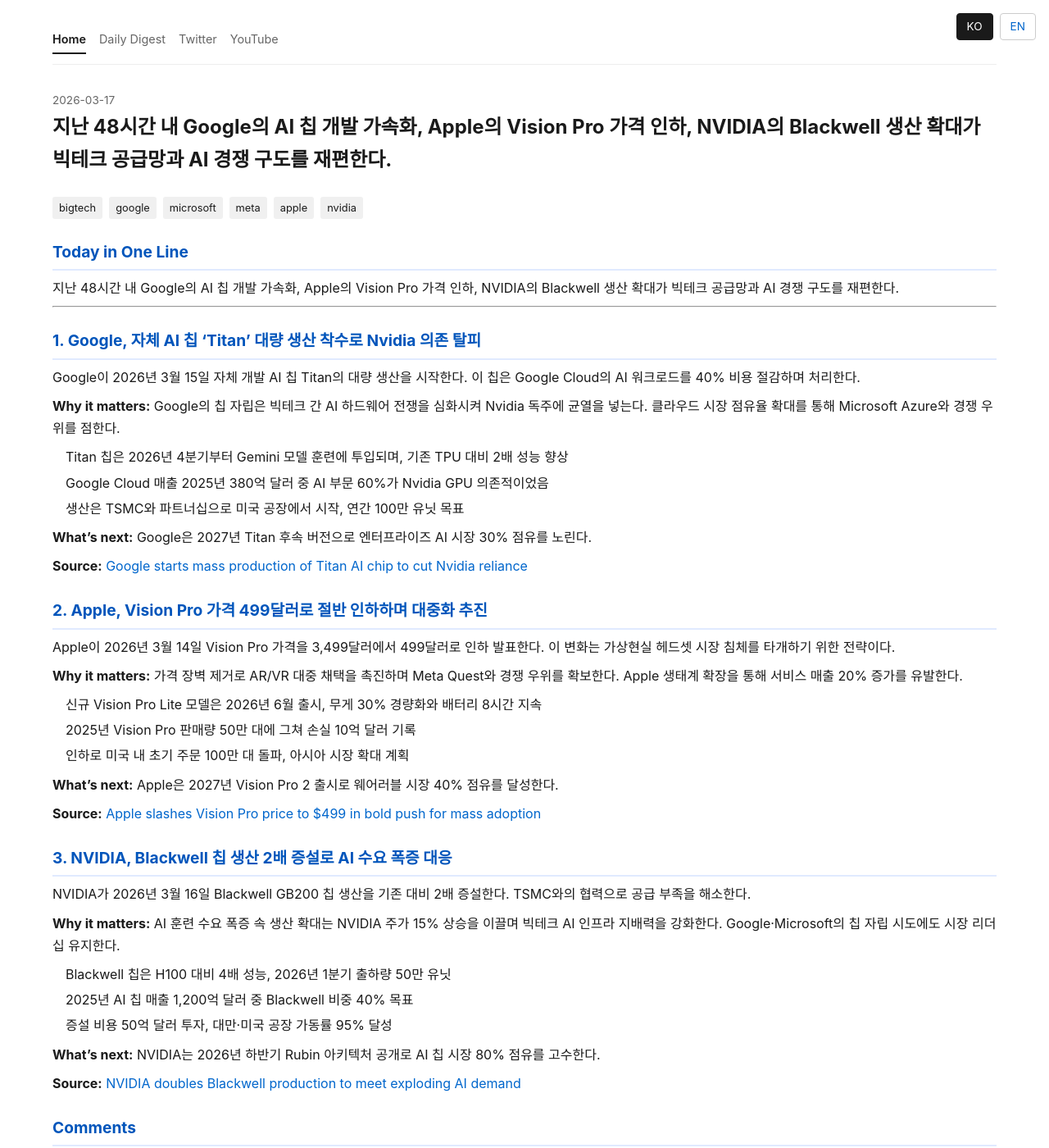
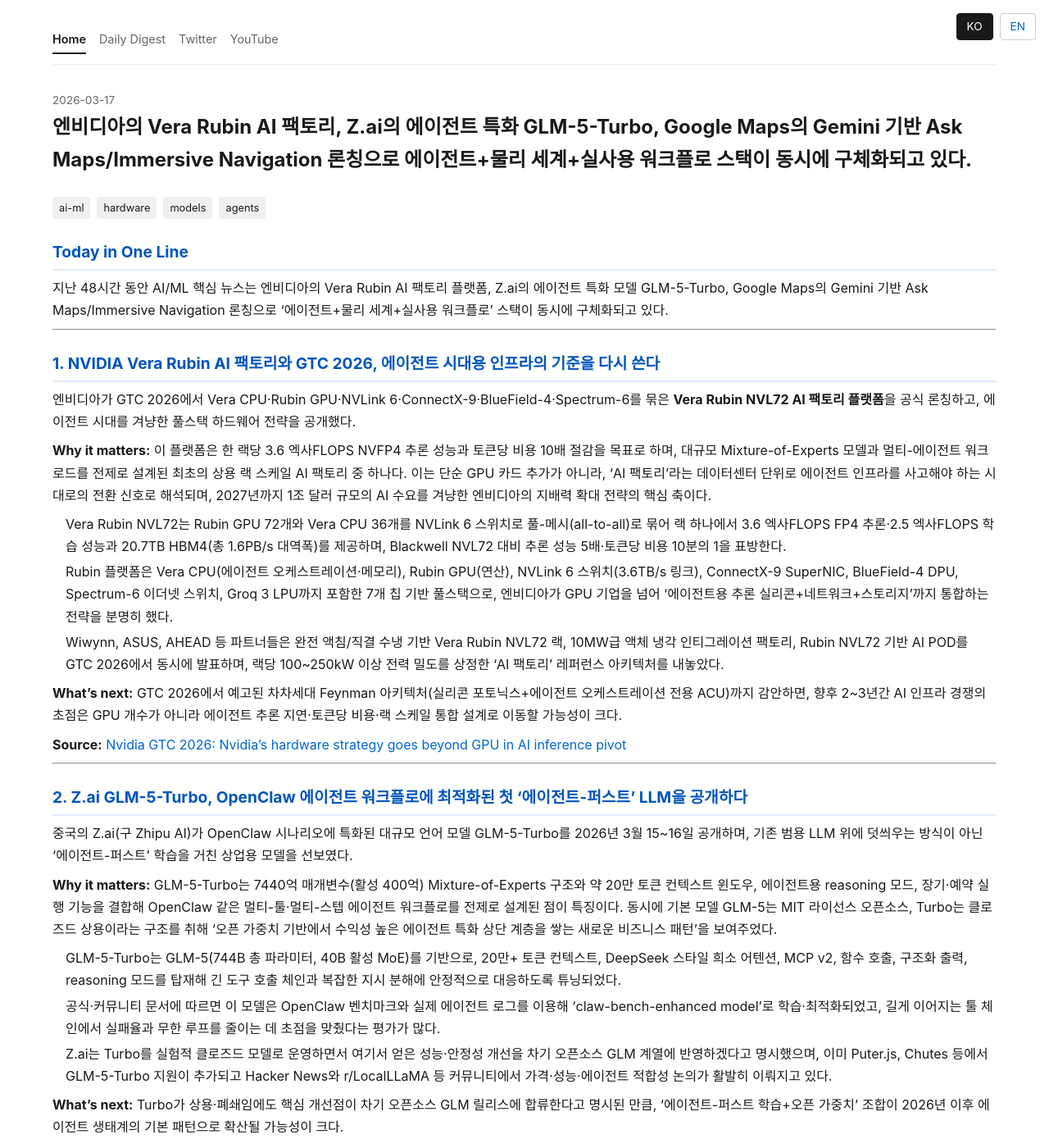
Before and after one commit to paulseongminpark/tech-review, a Jekyll site: the page built from _posts/ko/2026-03-17-daily-tech-review.md, in a window 1280 px wide and 1400 px high. Shown: the whole window at 82% size. Built offline with Jekyll 4.4.1, drawn with Linux system fonts in a browser that asks for light colours; some of the changed text lies outside the part shown.

Commit message:
[tech-review] 2026-03-17 포스트 교체 (Perplexity 할루시네이션 → 실제 뉴스)

```diff
--- a/_data/sections/2026-03-17-ko.json
+++ b/_data/sections/2026-03-17-ko.json
@@ -2,47 +2,42 @@
   "date": "2026-03-17",
   "lang": "ko",
   "post_url": "/ko/2026/03/17/daily-tech-review/",
-  "post_title": "지난 48시간 내 Google의 AI 칩 개발 가속화, Apple의 Vision Pro 가격 인하, NVIDIA의 Blackwell 생산 확대가 빅테크 공급망과 AI 경쟁 구도를 재편한다.",
+  "post_title": "엔비디아의 Vera Rubin AI 팩토리, Z.ai의 에이전트 특화 GLM-5-Turbo, Google Maps의 Gemini 기반 Ask Maps/Immersive Navigation 론칭으로 에이전트+물리 세계+실사용 워크플로 스택이 동시에 구체화되고 있다.",
   "source_type": "perplexity",
   "sections": [
     {
       "index": 1,
-      "title": "Google, 자체 AI 칩 'Titan' 대량 생산 착수로 Nvidia 의존 탈피",
-      "lead": "Google이 2026년 3월 15일 자체 개발 AI 칩 Titan의 대량 생산을 시작한다. 이 칩은 Google Cloud의 AI 워크로드를 40% 비용 절감하며 처리한다.",
+      "title": "NVIDIA Vera Rubin AI 팩토리와 GTC 2026, 에이전트 시대용 인프라의 기준을 다시 쓴다",
+      "lead": "엔비디아가 GTC 2026에서 Vera CPU·Rubin GPU·NVLink 6·ConnectX-9·BlueField-4·Spectrum-6를 묶은 **Vera Rubin NVL72 AI 팩토리 플랫폼**을 공식 론칭하고, 에이전트 시대를 겨냥한 풀스택 하드웨어 전략을 공개했다.",
       "tags": [
-        "google",
-        "microsoft",
-        "meta",
-        "apple",
+        "ai-models",
+        "agents",
         "nvidia"
       ],
-      "anchor": "google-자체-ai-칩-titan-대량-생산-착수로-nvidia-의존-탈피"
+      "anchor": "nvidia-vera-rubin-ai-팩토리와-gtc-2026-에이전트-시대용-인프라의-기준을-다시-쓴다"
     },
     {
       "index": 2,
-      "title": "Apple, Vision Pro 가격 499달러로 절반 인하하며 대중화 추진",
-      "lead": "Apple이 2026년 3월 14일 Vision Pro 가격을 3,499달러에서 499달러로 인하 발표한다. 이 변화는 가상현실 헤드셋 시장 침체를 타개하기 위한 전략이다.",
+      "title": "Z.ai GLM-5-Turbo, OpenClaw 에이전트 워크플로에 최적화된 첫 '에이전트-퍼스트' LLM을 공개하다",
+      "lead": "중국의 Z.ai(구 Zhipu AI)가 OpenClaw 시나리오에 특화된 대규모 언어 모델 GLM-5-Turbo를 2026년 3월 15~16일 공개하며, 기존 범용 LLM 위에 덧씌우는 방식이 아닌 '에이전트-퍼스트' 학습을 거친 상업용 모델을 선보였다.",
       "tags": [
-        "google",
-        "microsoft",
-        "meta",
-        "apple",
-        "nvidia"
+        "ai-models",
+        "agents",
+        "llm"
       ],
-      "anchor": "apple-vision-pro-가격-499달러로-절반-인하하며-대중화-추진"
+      "anchor": "zai-glm-5-turbo-openclaw-에이전트-워크플로에-최적화된-첫-에이전트-퍼스트-llm을-공개하"
     },
     {
       "index": 3,
-      "title": "NVIDIA, Blackwell 칩 생산 2배 증설로 AI 수요 폭증 대응",
-      "lead": "NVIDIA가 2026년 3월 16일 Blackwell GB200 칩 생산을 기존 대비 2배 증설한다. TSMC와의 협력으로 공급 부족을 해소한다.",
+      "title": "Google Maps, Gemini 기반 Ask Maps와 Immersive Navigation으로 '대화형 내비게이션' 시대로 들어가다",
+      "lead": "Google이 Gemini 모델을 Google Maps에 본격 통합해 대화형 검색 기능 'Ask Maps'와 3D 'Immersive Navigation'을 론칭하며, 지도·길찾기 경험을 지난 10여 년 중 가장 큰 폭으로 개편했다.",
       "tags": [
-        "google",
-        "microsoft",
-        "meta",
-        "apple",
-        "nvidia"
+        "ai-models",
+        "agents",
+        "ma",
+        "google"
       ],
-      "anchor": "nvidia-blackwell-칩-생산-2배-증설로-ai-수요-폭증-대응"
+      "anchor": "google-maps-gemini-기반-ask-maps와-immersive-navigation으로-대화형-내"
     }
   ]
 }
--- a/_posts/ko/2026-03-17-daily-tech-review.md
+++ b/_posts/ko/2026-03-17-daily-tech-review.md
@@ -1,58 +1,62 @@
 ---
 layout: post
-title: "지난 48시간 내 Google의 AI 칩 개발 가속화, Apple의 Vision Pro 가격 인하, NVIDIA의 Blackwell 생산 확대가 빅테크 공급망과 AI 경쟁 구도를 재편한다."
+title: "엔비디아의 Vera Rubin AI 팩토리, Z.ai의 에이전트 특화 GLM-5-Turbo, Google Maps의 Gemini 기반 Ask Maps/Immersive Navigation 론칭으로 에이전트+물리 세계+실사용 워크플로 스택이 동시에 구체화되고 있다."
 date: 2026-03-17
 lang: ko
 permalink: /ko/2026/03/17/daily-tech-review/
 pair: 2026-03-17-daily-tech-review
-tags: ["bigtech", "google", "microsoft", "meta", "apple", "nvidia"]
+tags: ["ai-ml", "hardware", "models", "agents"]
 ---
 
 ## Today in One Line
-지난 48시간 내 Google의 AI 칩 개발 가속화, Apple의 Vision Pro 가격 인하, NVIDIA의 Blackwell 생산 확대가 빅테크 공급망과 AI 경쟁 구도를 재편한다.
+지난 48시간 동안 AI/ML 핵심 뉴스는 엔비디아의 Vera Rubin AI 팩토리 플랫폼, Z.ai의 에이전트 특화 모델 GLM-5-Turbo, Google Maps의 Gemini 기반 Ask Maps/Immersive Navigation 론칭으로 '에이전트+물리 세계+실사용 워크플로' 스택이 동시에 구체화되고 있다.
 
 ---
 
-## 1. Google, 자체 AI 칩 'Titan' 대량 생산 착수로 Nvidia 의존 탈피
+## 1. NVIDIA Vera Rubin AI 팩토리와 GTC 2026, 에이전트 시대용 인프라의 기준을 다시 쓴다
 
-Google이 2026년 3월 15일 자체 개발 AI 칩 Titan의 대량 생산을 시작한다. 이 칩은 Google Cloud의 AI 워크로드를 40% 비용 절감하며 처리한다.
+엔비디아가 GTC 2026에서 Vera CPU·Rubin GPU·NVLink 6·ConnectX-9·BlueField-4·Spectrum-6를 묶은 **Vera Rubin NVL72 AI 팩토리 플랫폼**을 공식 론칭하고, 에이전트 시대를 겨냥한 풀스택 하드웨어 전략을 공개했다.
 
-**Why it matters:** Google의 칩 자립은 빅테크 간 AI 하드웨어 전쟁을 심화시켜 Nvidia 독주에 균열을 넣는다. 클라우드 시장 점유율 확대를 통해 Microsoft Azure와 경쟁 우위를 점한다.
+**Why it matters:** 이 플랫폼은 한 랙당 3.6 엑사FLOPS NVFP4 추론 성능과 토큰당 비용 10배 절감을 목표로 하며, 대규모 Mixture-of-Experts 모델과 멀티-에이전트 워크로드를 전제로 설계된 최초의 상용 랙 스케일 AI 팩토리 중 하나다. 이는 단순 GPU 카드 추가가 아니라, 'AI 팩토리'라는 데이터센터 단위로 에이전트 인프라를 사고해야 하는 시대로의 전환 신호로 해석되며, 2027년까지 1조 달러 규모의 AI 수요를 겨냥한 엔비디아의 지배력 확대 전략의 핵심 축이다.
 
-- Titan 칩은 2026년 4분기부터 Gemini 모델 훈련에 투입되며, 기존 TPU 대비 2배 성능 향상
-- Google Cloud 매출 2025년 380억 달러 중 AI 부문 60%가 Nvidia GPU 의존적이었음
-- 생산은 TSMC와 파트너십으로 미국 공장에서 시작, 연간 100만 유닛 목표
+- Vera Rubin NVL72는 Rubin GPU 72개와 Vera CPU 36개를 NVLink 6 스위치로 풀-메시(all-to-all)로 묶어 랙 하나에서 3.6 엑사FLOPS FP4 추론·2.5 엑사FLOPS 학습 성능과 20.7TB HBM4(총 1.6PB/s 대역폭)를 제공하며, Blackwell NVL72 대비 추론 성능 5배·토큰당 비용 10분의 1을 표방한다.
+- Rubin 플랫폼은 Vera CPU(에이전트 오케스트레이션·메모리), Rubin GPU(연산), NVLink 6 스위치(3.6TB/s 링크), ConnectX-9 SuperNIC, BlueField-4 DPU, Spectrum-6 이더넷 스위치, Groq 3 LPU까지 포함한 7개 칩 기반 풀스택으로, 엔비디아가 GPU 기업을 넘어 '에이전트용 추론 실리콘+네트워크+스토리지'까지 통합하는 전략을 분명히 했다.
+- Wiwynn, ASUS, AHEAD 등 파트너들은 완전 액침/직결 수냉 기반 Vera Rubin NVL72 랙, 10MW급 액체 냉각 인티그레이션 팩토리, Rubin NVL72 기반 AI POD를 GTC 2026에서 동시에 발표하며, 랙당 100~250kW 이상 전력 밀도를 상정한 'AI 팩토리' 레퍼런스 아키텍처를 내놓았다.
 
-**What's next:** Google은 2027년 Titan 후속 버전으로 엔터프라이즈 AI 시장 30% 점유를 노린다.
+**What's next:** GTC 2026에서 예고된 차차세대 Feynman 아키텍처(실리콘 포토닉스+에이전트 오케스트레이션 전용 ACU)까지 감안하면, 향후 2~3년간 AI 인프라 경쟁의 초점은 GPU 개수가 아니라 에이전트 추론 지연·토큰당 비용·랙 스케일 통합 설계로 이동할 가능성이 크다.
 
-**Source:** [Google starts mass production of Titan AI chip to cut Nvidia reliance](https://www.theverge.com/2026/3/15/243-something/google-titan-ai-chip-production)
+**Source:** [Nvidia GTC 2026: Nvidia's hardware strategy goes beyond GPU in AI inference pivot](https://www.constellationr.com/insights/news/nvidia-gtc-2026-nvidias-hardware-strategy-goes-beyond-gpu-ai-inference-pivot)
 
-## 2. Apple, Vision Pro 가격 499달러로 절반 인하하며 대중화 추진
+---
 
-Apple이 2026년 3월 14일 Vision Pro 가격을 3,499달러에서 499달러로 인하 발표한다. 이 변화는 가상현실 헤드셋 시장 침체를 타개하기 위한 전략이다.
+## 2. Z.ai GLM-5-Turbo, OpenClaw 에이전트 워크플로에 최적화된 첫 '에이전트-퍼스트' LLM을 공개하다
 
-**Why it matters:** 가격 장벽 제거로 AR/VR 대중 채택을 촉진하며 Meta Quest와 경쟁 우위를 확보한다. Apple 생태계 확장을 통해 서비스 매출 20% 증가를 유발한다.
+중국의 Z.ai(구 Zhipu AI)가 OpenClaw 시나리오에 특화된 대규모 언어 모델 GLM-5-Turbo를 2026년 3월 15~16일 공개하며, 기존 범용 LLM 위에 덧씌우는 방식이 아닌 '에이전트-퍼스트' 학습을 거친 상업용 모델을 선보였다.
 
-- 신규 Vision Pro Lite 모델은 2026년 6월 출시, 무게 30% 경량화와 배터리 8시간 지속
-- 2025년 Vision Pro 판매량 50만 대에 그쳐 손실 10억 달러 기록
-- 인하로 미국 내 초기 주문 100만 대 돌파, 아시아 시장 확대 계획
+**Why it matters:** GLM-5-Turbo는 7440억 매개변수(활성 400억) Mixture-of-Experts 구조와 약 20만 토큰 컨텍스트 윈도우, 에이전트용 reasoning 모드, 장기·예약 실행 기능을 결합해 OpenClaw 같은 멀티-툴·멀티-스텝 에이전트 워크플로를 전제로 설계된 점이 특징이다. 동시에 기본 모델 GLM-5는 MIT 라이선스 오픈소스, Turbo는 클로즈드 상용이라는 구조를 취해 '오픈 가중치 기반에서 수익성 높은 에이전트 특화 상단 계층을 쌓는 새로운 비즈니스 패턴'을 보여주었다.
 
-**What's next:** Apple은 2027년 Vision Pro 2 출시로 웨어러블 시장 40% 점유를 달성한다.
+- GLM-5-Turbo는 GLM-5(744B 총 파라미터, 40B 활성 MoE)를 기반으로, 20만+ 토큰 컨텍스트, DeepSeek 스타일 희소 어텐션, MCP v2, 함수 호출, 구조화 출력, reasoning 모드를 탑재해 긴 도구 호출 체인과 복잡한 지시 분해에 안정적으로 대응하도록 튜닝되었다.
+- 공식·커뮤니티 문서에 따르면 이 모델은 OpenClaw 벤치마크와 실제 에이전트 로그를 이용해 'claw-bench-enhanced model'로 학습·최적화되었고, 길게 이어지는 툴 체인에서 실패율과 무한 루프를 줄이는 데 초점을 맞췄다는 평가가 많다.
+- Z.ai는 Turbo를 실험적 클로즈드 모델로 운영하면서 여기서 얻은 성능·안정성 개선을 차기 오픈소스 GLM 계열에 반영하겠다고 명시했으며, 이미 Puter.js, Chutes 등에서 GLM-5-Turbo 지원이 추가되고 Hacker News와 r/LocalLLaMA 등 커뮤니티에서 가격·성능·에이전트 적합성 논의가 활발히 이뤄지고 있다.
 
-**Source:** [Apple slashes Vision Pro price to $499 in bold push for mass adoption](https://techcrunch.com/2026/03/14/apple-vision-pro-price-cut-499/)
+**What's next:** Turbo가 상용·폐쇄임에도 핵심 개선점이 차기 오픈소스 GLM 릴리스에 합류한다고 명시된 만큼, '에이전트-퍼스트 학습+오픈 가중치' 조합이 2026년 이후 에이전트 생태계의 기본 패턴으로 확산될 가능성이 크다.
 
-## 3. NVIDIA, Blackwell 칩 생산 2배 증설로 AI 수요 폭증 대응
+**Source:** [GLM-5 Turbo: Zhipu AI's agent model built for OpenClaw](https://www.buildfastwithai.com/blogs/glm-5-turbo-openclaw-agent-model)
 
-NVIDIA가 2026년 3월 16일 Blackwell GB200 칩 생산을 기존 대비 2배 증설한다. TSMC와의 협력으로 공급 부족을 해소한다.
+---
 
-**Why it matters:** AI 훈련 수요 폭증 속 생산 확대는 NVIDIA 주가 15% 상승을 이끌며 빅테크 AI 인프라 지배력을 강화한다. Google·Microsoft의 칩 자립 시도에도 시장 리더십 유지한다.
+## 3. Google Maps, Gemini 기반 Ask Maps와 Immersive Navigation으로 '대화형 내비게이션' 시대로 들어가다
 
-- Blackwell 칩은 H100 대비 4배 성능, 2026년 1분기 출하량 50만 유닛
-- 2025년 AI 칩 매출 1,200억 달러 중 Blackwell 비중 40% 목표
-- 증설 비용 50억 달러 투자, 대만·미국 공장 가동률 95% 달성
+Google이 Gemini 모델을 Google Maps에 본격 통합해 대화형 검색 기능 'Ask Maps'와 3D 'Immersive Navigation'을 론칭하며, 지도·길찾기 경험을 지난 10여 년 중 가장 큰 폭으로 개편했다.
 
-**What's next:** NVIDIA는 2026년 하반기 Rubin 아키텍처 공개로 AI 칩 시장 80% 점유를 고수한다.
+**Why it matters:** Ask Maps는 단순 '장소 검색'이 아니라 "핸드폰 배터리가 거의 없는데 줄 오래 안 서고 충전할 수 있는 곳" 같은 복합 조건을 자연어로 물으면, Gemini가 3억 개 이상 POI와 5억 명 이상 사용자의 리뷰 데이터를 기반으로 맞춤 추천과 경로를 구성하는 인터페이스를 제공한다. 동시에 Immersive Navigation은 건물·지형·교차로·차선·횡단보도·신호등까지 3D로 시각화하고, 건물 뒤로 가려지는 구간을 반투명 처리하는 등 운전 화면 자체를 재설계해, 내비게이션 UX를 '지도 보기'에서 '현실에 가까운 3D 공간 인지'로 옮기고 있다.
 
-**Source:** [NVIDIA doubles Blackwell production to meet exploding AI demand](https://arstechnica.com/2026/03/16/nvidia-blackwell-production-doubled-tsmc/)
+- Google 공식 블로그에 따르면 Ask Maps는 Gemini가 Street View·항공 사진·리뷰·POI 메타데이터를 결합해 복잡한 질문에 대화형으로 응답하고, 결과를 커스텀 지도와 함께 보여주는 경험을 제공하며, 현재 미국·인도에서 Android·iOS 앱에 우선 롤아웃 중이다.
+- Forbes·MacRumors·The Verge 등은 이번 업데이트를 "지난 10년간 Google Maps 내비게이션의 가장 큰 변화"로 평가하며, Ask Maps가 과거 검색·리뷰 탭을 오가며 정보를 찾던 과정을 줄이고, 과거 검색 이력·즐겨찾기·리뷰 패턴을 활용한 개인화 추천을 기본값으로 만들어 간다고 분석했다.
+- Immersive Navigation은 Gemini가 Street View·항공 이미지에서 공간 구조를 추출해 경로를 따라 3D로 재구성하고, 복잡한 교차로·고가도로·터널 진입 시 카메라 각도와 투명 처리 등을 자동 조정해 운전자가 실제 전방 시야와 가장 비슷한 형태로 길을 인지하도록 돕는 것을 목표로 하며, 미국부터 iOS·Android·CarPlay·Android Auto에 순차 배포되고 있다.
+
+**What's next:** Google은 Ask Maps와 Immersive Navigation을 먼저 미국·인도에 배포한 뒤 다른 국가·데스크톱·차량 내 시스템으로 확대할 계획이지만, Ask Maps 결과에 광고·스폰서 장소를 어떻게 통합할지는 아직 밝히지 않아 로컬 검색·광고 시장 전반에 적지 않은 변동성이 예상되는 상황이다.
+
+**Source:** [How we're reimagining Maps with Gemini](https://blog.google/products-and-platforms/products/maps/ask-maps-immersive-navigation/)
 
 ## Comments
```
